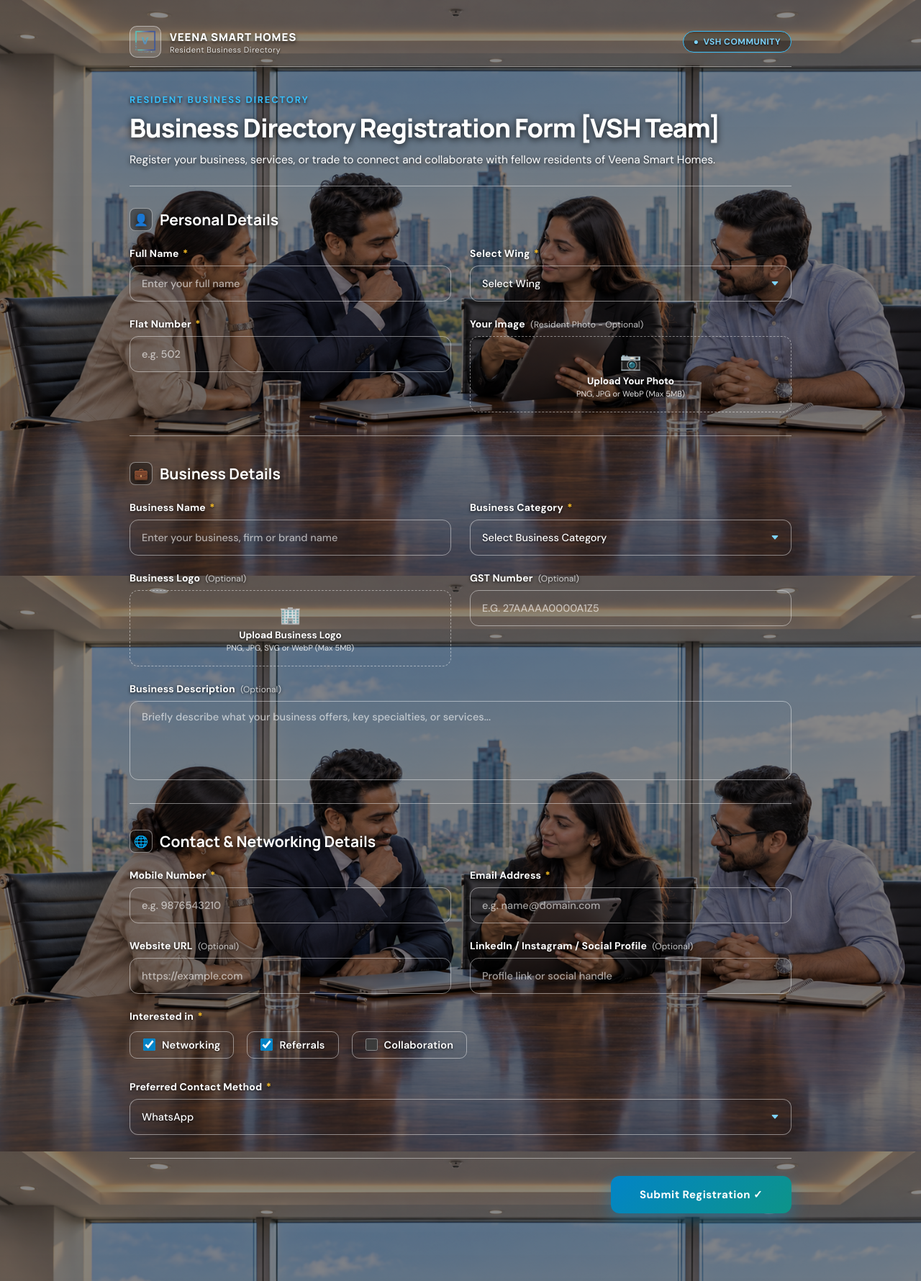
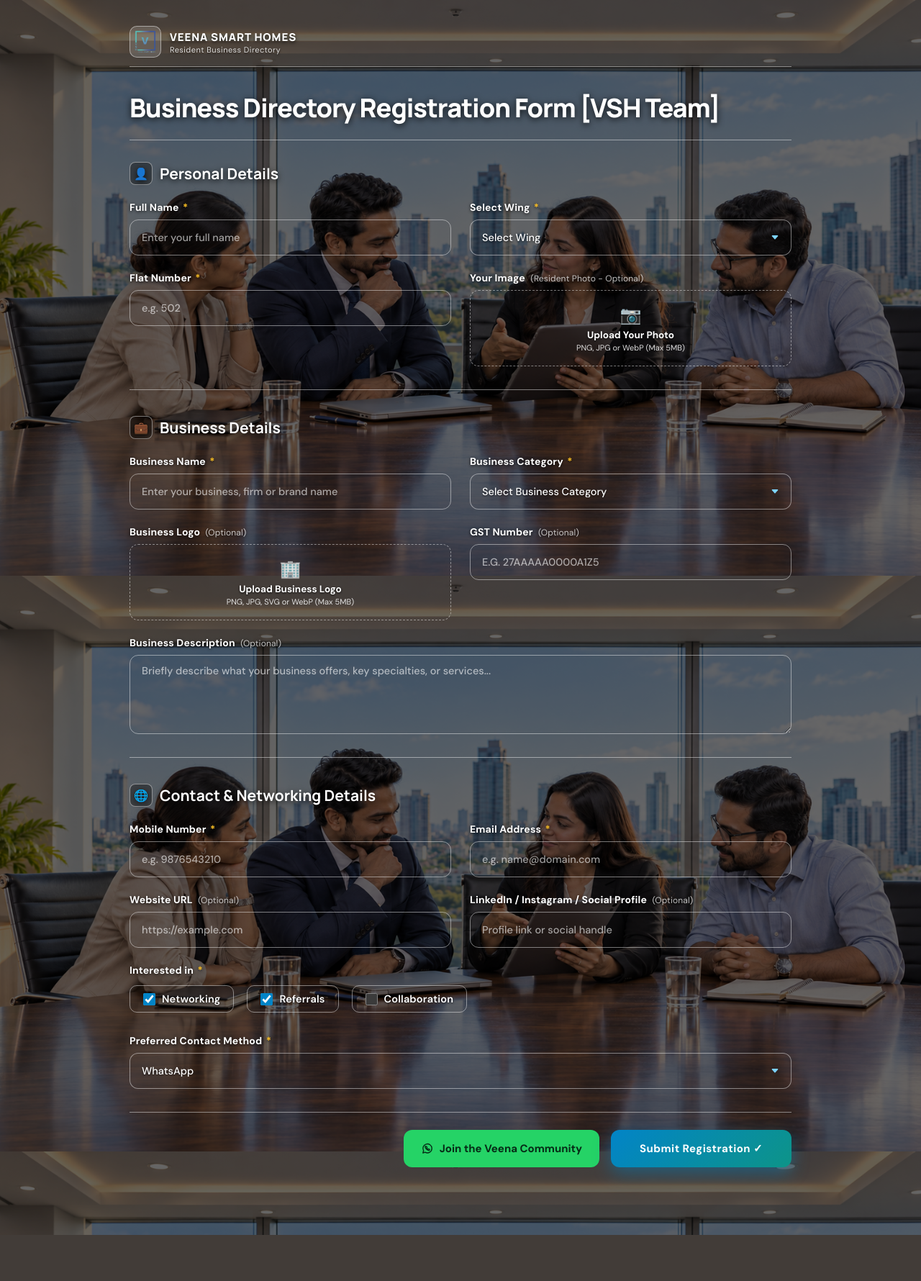
Before and after one commit to Manish-singh-source/vshpl, a Laravel app: page /business-registration in a window 1280 px wide. Shown: the whole page at 72% size. After the commit the page ends 1716 px from the top, so only its background shows below. Run offline with Laravel 12, Linux system fonts and the light colour scheme.

Commit message:
changes made in business directory form

```diff
--- a/resources/views/business-directory.blade.php
+++ b/resources/views/business-directory.blade.php
@@ -34,7 +34,7 @@
             min-height: 100vh;
             color: var(--text-body);
             font-family: 'DM Sans', sans-serif;
-            background: linear-gradient(rgba(0, 0, 0, 0.45), rgba(0, 0, 0, 0.55)),
+            background: linear-gradient(rgba(0, 0, 0, 0.6), rgba(0, 0, 0, 0.6)),
                         url("{{ asset('assets/banner.png') }}") center center / cover no-repeat fixed;
             display: flex;
             flex-direction: column;
@@ -461,6 +461,38 @@
             filter: brightness(1.1);
         }
 
+        .btn-whatsapp {
+            display: inline-flex;
+            align-items: center;
+            justify-content: center;
+            gap: 8px;
+            min-height: 52px;
+            padding: 0 24px;
+            border-radius: 12px;
+            background: #25d366;
+            color: #062b16;
+            font-size: 15px;
+            font-weight: 700;
+            text-decoration: none;
+            transition: all 0.2s ease;
+        }
+
+        .btn-whatsapp svg {
+            width: 18px;
+            height: 18px;
+            fill: none;
+            stroke: currentColor;
+            stroke-linecap: round;
+            stroke-linejoin: round;
+            stroke-width: 1.8;
+            flex-shrink: 0;
+        }
+
+        .btn-whatsapp:hover {
+            transform: translateY(-2px);
+            background: #20bd5a;
+        }
+
         .btn-cancel {
             color: #ffffff;
             font-weight: 600;
@@ -520,21 +552,14 @@
                 <div class="nav-brand-sub">Resident Business Directory</div>
             </div>
         </a>
-        <div class="nav-badge">
-            <span>●</span> VSH Community
-        </div>
     </header>
 
     <!-- Main Transparent Form -->
     <main class="registration-card">
         <header class="form-heading">
-            <span class="eyebrow">{{ $registration ? 'Update Listing' : 'Resident Business Directory' }}</span>
             <h1 class="form-title" id="form-title">
                 {{ $registration ? 'Edit Business Directory Registration' : 'Business Directory Registration Form [VSH Team]' }}
             </h1>
-            <p class="form-intro">
-                {{ $registration ? 'Update your business and resident details in the community directory.' : 'Register your business, services, or trade to connect and collaborate with fellow residents of Veena Smart Homes.' }}
-            </p>
         </header>
 
         <form id="businessForm"
@@ -840,6 +865,16 @@
                 @if ($registration)
                     <a class="btn-cancel" href="{{ route('business-directory.admin') }}">Cancel</a>
                 @endif
+                <a class="btn-whatsapp"
+                   href="https://chat.whatsapp.com/GxxkxfrZU1c8YCsdrBAp4K"
+                   target="_blank"
+                   rel="noopener noreferrer">
+                    <svg viewBox="0 0 24 24" aria-hidden="true" focusable="false">
+                        <path d="M20.3 11.6a8.3 8.3 0 0 1-12.4 7.2L3.7 20l1.2-4a8.3 8.3 0 1 1 15.4-4.4Z" />
+                        <path d="M9 8.5c.2-.4.4-.4.7-.4h.5c.2 0 .4.1.5.4l.7 1.7c.1.2.1.4 0 .6l-.5.6c-.1.1-.2.3-.1.4.4.7 1 1.3 1.7 1.7.2.1.3 0 .4-.1l.6-.7c.2-.2.4-.2.6-.1l1.7.8c.2.1.3.2.3.4 0 .3-.1.8-.4 1.1-.3.3-.7.5-1.1.5-.6 0-1.5-.3-2.7-1.1-1.4-.9-2.5-2.1-3.1-3.2-.6-.9-.8-1.6-.8-2.1 0-.4.2-.9.5-1.3Z" />
+                    </svg>
+                    Join the Veena Community
+                </a>
                 <button type="submit" class="btn-submit">
                     {{ $registration ? 'Save Changes ✓' : 'Submit Registration ✓' }}
                 </button>
```
Also changed, not shown: resources/views/home.blade.php (+5 -5 lines), 1 other file.
